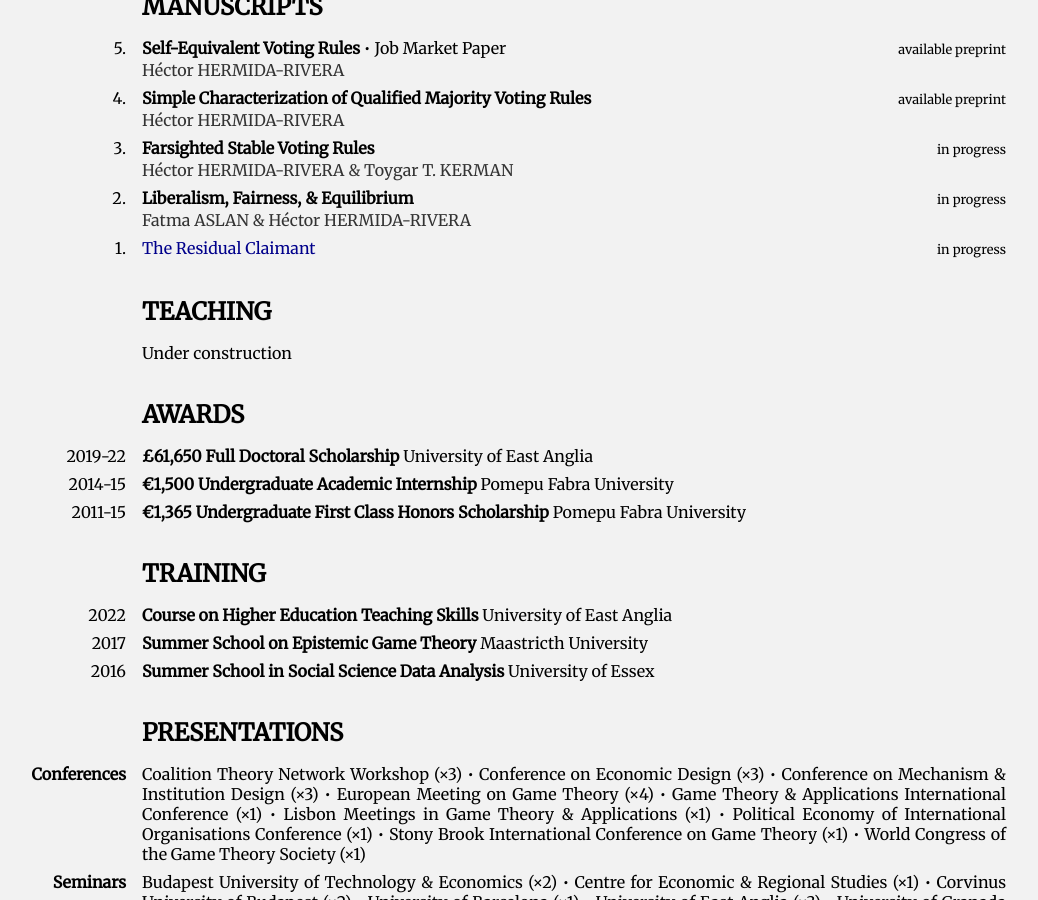
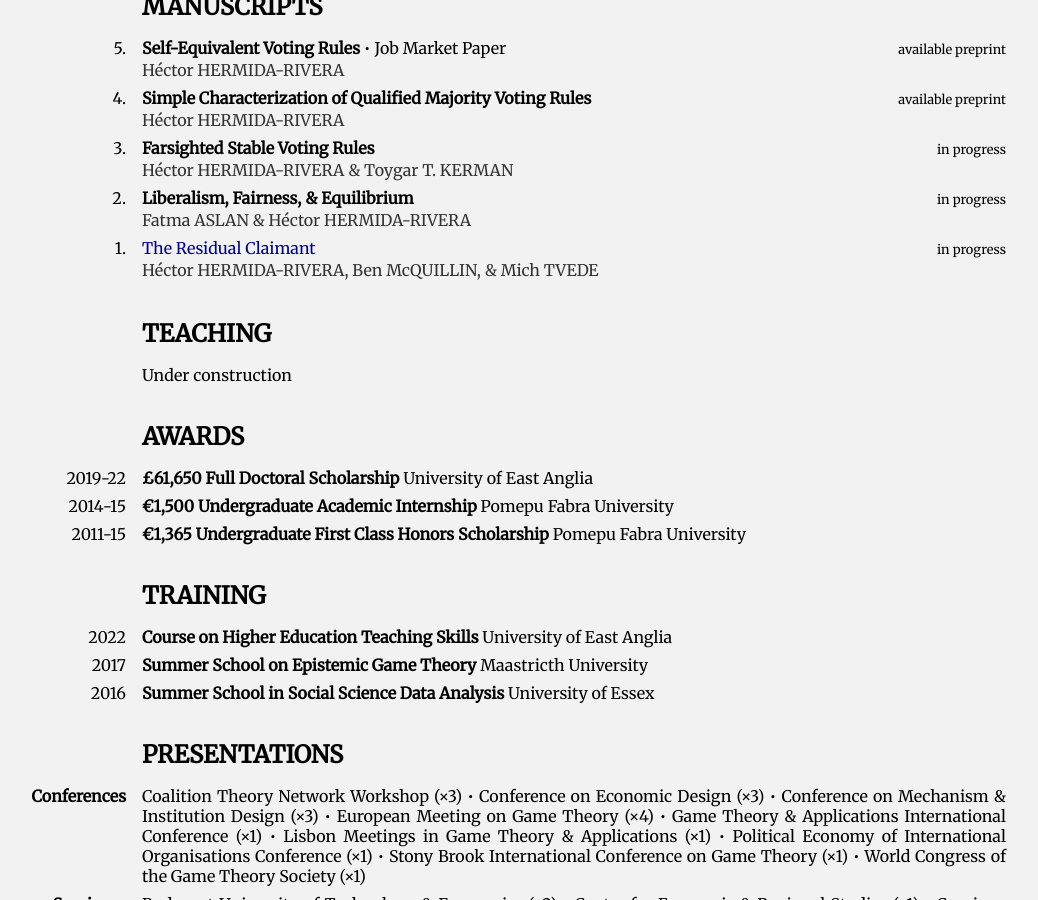
Before and after one commit to HectorHermidaRivera/hectorhermidarivera.github.io, a Jekyll site: the page built from index.md, in a window 1280 px wide and 900 px high, scrolled down 1603 px. Shown: the whole window, without its empty margins (94-1132 px from the left). Built offline with Jekyll 4.4.1, drawn with Linux system fonts in a browser that asks for light colours.

Commit message:
Update index.md

```diff
--- a/index.md
+++ b/index.md
@@ -191,11 +191,13 @@ title: Home
       <span><a class="collapsible-link">The Residual Claimant</a></span>
       <span>in progress</span>
     </div>
+    <div class="second-row">
+      Héctor HERMIDA-RIVERA, Ben McQUILLIN, & Mich TVEDE
+    </div>
     <div class="second-row collapsible-content">
-      Héctor HERMIDA-RIVERA, Ben McQUILLIN, & Mich TVEDE
-      <p>
+      <p><i>
       This paper makes sense of non-cooperative games within the Nash (1953) program in which players make utility offers as implementing mechanisms. We construct an environment in which the feasible outcome set is the set of all feasible transfers among members of the same coalition. Since this outcome set is independent of the underlying characteristic function, we then rely on the well-known implementation theory results to check if the main cooperative solution concepts are implementable in Nash, virtual Nash, undominated, and subgame perfect equilibrium. The paper obtains mostly positive results, thus setting possibility frontiers for the implementability of cooperative solutions.
-      </p>
+      </i></p>
     </div>
   </div>
 </div>
```
